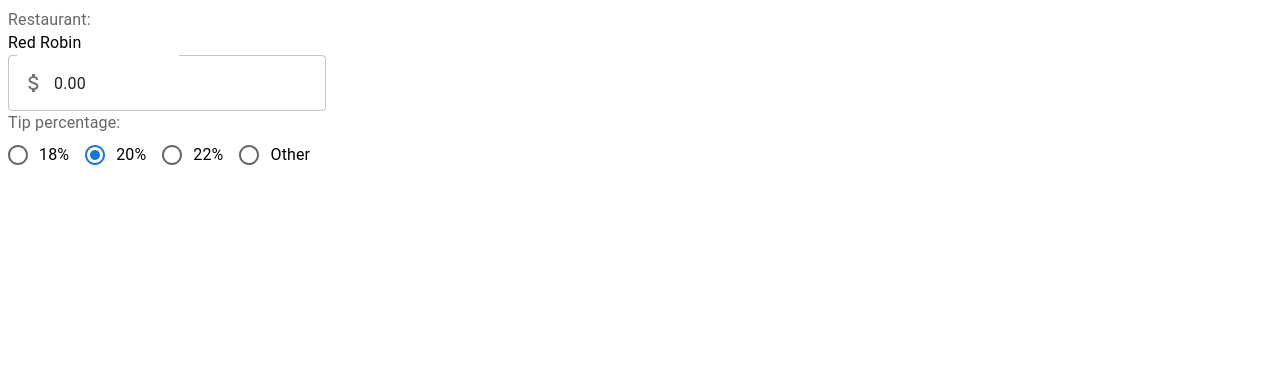
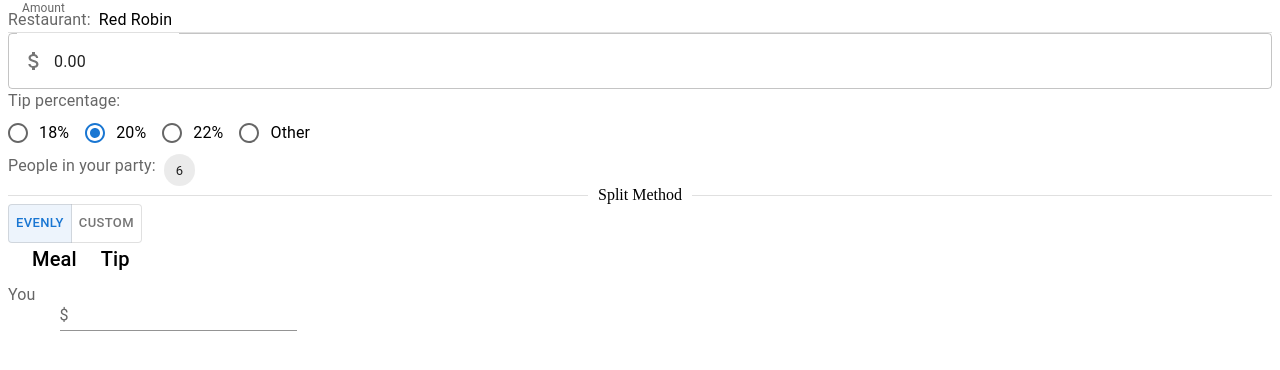
Before and after one commit to rpp2205-boc-dolomite/biteshare-app, a React app: page /mealdetails in a window 1280 px wide. Shown: the top 370 px of the page. Built offline with nearby package versions, Linux system fonts and the light colour scheme; the HTML template or start-up script is replaced by a standard one.

Commit message:
some examples of form components

```diff
--- a/client/src/components/MealDetails.jsx
+++ b/client/src/components/MealDetails.jsx
@@ -8,25 +8,44 @@ import {
   Radio,
   RadioGroup,
   Box,
+  Grid,
+  Divider,
+  Chip,
   Button,
   OutlinedInput,
   InputAdornment,
+  Stack,
+  ToggleButton,
+  ToggleButtonGroup,
+  Link,
+  Input,
+  InputLabel,
 } from '@mui/material';
 import {
-  AttachMoney,
+  AttachMoney as AttachMoneyIcon,
 } from '@mui/icons-material';
 
 const restName = "Red Robin";
+const numParticipants = 6;
+const passedInData = {
+  friends: [{ name: "Clark W. Griswold", phone_num: "+12223334444" }, { name: "Cousin Eddie", phone_num: "+12123234343" }],
+  resInfo: { name: "Red Robin", address: "" },
+
+};
 // const textFieldVariant = "outlined";
+
 
 export default function MealDetails(props) {
 
-
-
+  const [splitMethod, setSplitMethod] = React.useState('even');
 
   return (
-    <FormControl>
-      <FormLabel>Restaurant:</FormLabel><Typography>{restName}</Typography>
+    <FormControl fullWidth>
+      <Stack direction="row" gap={1}>
+        <FormLabel>Restaurant:</FormLabel>
+        <Typography>{restName}</Typography>
+      </Stack>
+      <Divider></Divider>
       {/*
       Total: (text input)
       Tip:
@@ -37,11 +56,11 @@ export default function MealDetails(props) {
 
       <OutlinedInput
         id="bill-amount-text-field"
+        startAdornment={<InputAdornment position="start"><AttachMoneyIcon /></InputAdornment>}
         label="Bill Amount (excluding tip)"
-        startAdornment={<InputAdornment position="start"><AttachMoney /></InputAdornment>}
         // placeholder="Enter the bill amount, excluding tip.."
         defaultValue="0.00"
-        onChange={()=>{}}
+        onChange={() => { }}
         required
         fullWidth
       />
@@ -50,7 +69,7 @@ export default function MealDetails(props) {
       <RadioGroup
         defaultValue="0.20"
         name="choose-tip-group"
-        row={true}
+        row
         margin="none"
       >
         <FormControlLabel value="0.18" control={<Radio />} label="18%" />
@@ -59,6 +78,45 @@ export default function MealDetails(props) {
         <FormControlLabel value="-1" control={<Radio />} label="Other" />
       </RadioGroup>
 
+      <Stack direction="row" gap={1}>
+        <FormLabel>People in your party:</FormLabel>
+        <Chip label={numParticipants} />
+      </Stack>
+
+      <Divider>Split Method</Divider>
+
+      <Box>
+        <ToggleButtonGroup
+          color="primary"
+          size="small"
+          value={splitMethod}
+          exclusive
+          onChange={() => splitMethod === 'even' ? setSplitMethod('custom') : setSplitMethod('even')}
+          aria-label="Platform"
+        >
+          <ToggleButton value="even">Evenly</ToggleButton>
+          <ToggleButton value="custom">Custom</ToggleButton>
+        </ToggleButtonGroup>
+
+
+        <Grid container spacing={1}>
+          <Grid container item spacing={3}>
+            <Grid item></Grid><Grid item><Typography variant="h6">Meal</Typography></Grid><Grid item><Typography variant="h6">Tip</Typography></Grid>
+          </Grid>
+          <Grid container item spacing={3}>
+            <Grid item><FormLabel id="choose-tip-group-label">You</FormLabel></Grid><Grid item><InputLabel htmlFor="standard-adornment-amount">Amount</InputLabel>
+              <Input
+                id="standard-adornment-amount"
+                startAdornment={<InputAdornment position="start">$</InputAdornment>}
+              /></Grid><Grid item></Grid>
+          </Grid>
+        </Grid>
+      </Box>
+
+      {/* <Link to={{ pathname: "/review" }} state={this}>
+        <Button>Save</Button>
+      </Link> */}
     </FormControl>
+
   );
 };
```
